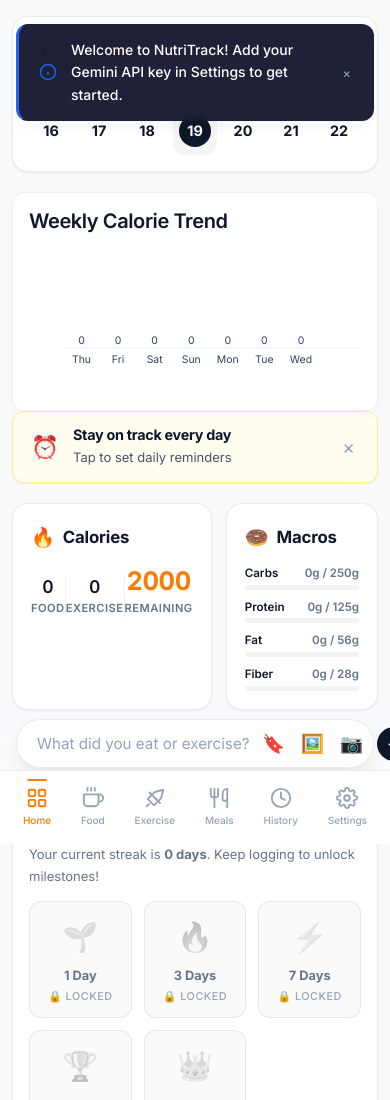
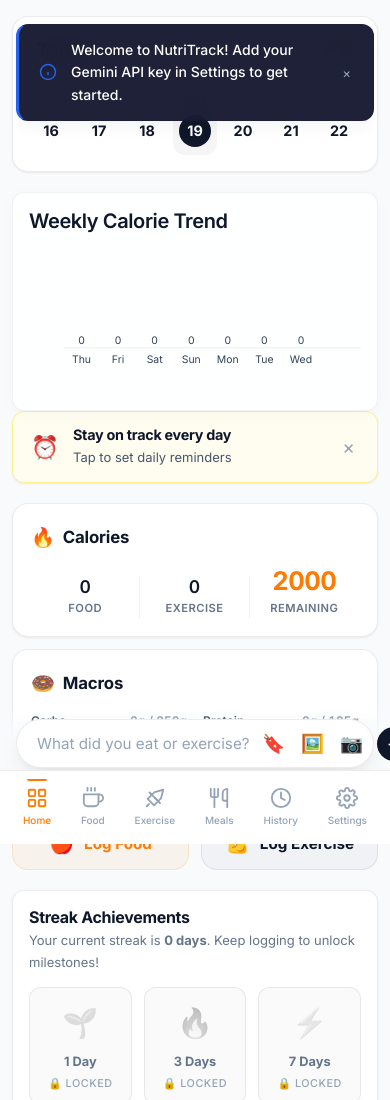
Before and after one commit to anunayjain175/nutritrack, a website: page index.html in a window 390 px wide. Shown: the top 1100 px of the page. Drawn offline with Linux system fonts and the light colour scheme; no server answers.

Commit message:
Improve macro card mobile layout: stack cards vertically, 2-col macro grid

```diff
--- a/css/components.css
+++ b/css/components.css
@@ -1501,9 +1501,10 @@
   gap: 14px;
   margin-bottom: 20px;
 }
-@media (max-width: 580px) {
+@media (max-width: 480px) {
   .dashboard-summary-row {
-    grid-template-columns: 1fr 1fr; /* Keep it side-by-side on mobile, just like in screenshot */
+    grid-template-columns: 1fr;
+    gap: 12px;
   }
 }
 .summary-card {
@@ -1572,6 +1573,13 @@
   flex-direction: column;
   gap: 8px;
 }
+@media (max-width: 480px) {
+  .macro-progress-list {
+    display: grid;
+    grid-template-columns: 1fr 1fr;
+    gap: 10px 16px;
+  }
+}
 .macro-progress-item {
   display: flex;
   flex-direction: column;
@@ -1580,19 +1588,20 @@
   display: flex;
   justify-content: space-between;
   align-items: center;
-  font-size: 0.725rem;
+  font-size: 0.75rem;
   font-weight: 600;
-  margin-bottom: 2px;
+  margin-bottom: 3px;
 }
 .macro-progress-name {
   color: var(--text-primary);
 }
 .macro-progress-val {
   color: var(--text-muted);
+  font-variant-numeric: tabular-nums;
 }
 .macro-progress-bar-bg {
-  height: 5px;
-  background: rgba(15, 23, 42, 0.05);
+  height: 6px;
+  background: rgba(15, 23, 42, 0.06);
   border-radius: var(--radius-full);
   overflow: hidden;
   position: relative;
--- a/service-worker.js
+++ b/service-worker.js
@@ -1,4 +1,4 @@
-const CACHE_NAME = 'nutritrack-v34';
+const CACHE_NAME = 'nutritrack-v35';
 const ASSETS_TO_CACHE = [
   './',
   './index.html',
```
